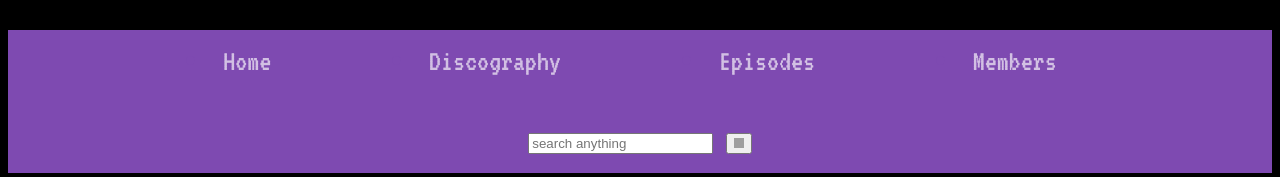
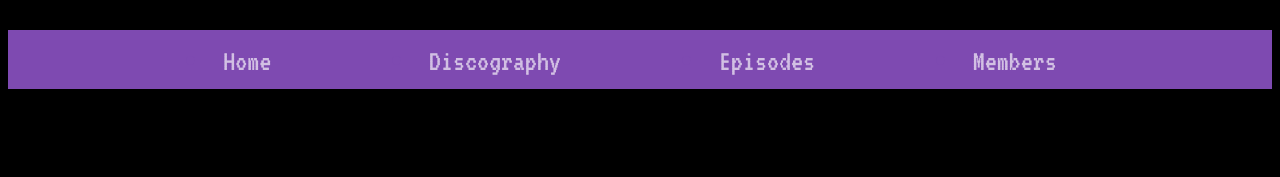
Before and after one commit to lddaffon/CS-Q1-Repository, a plain HTML site: page htdocs/discography.html in a window 1280 px wide. Shown: the top 177 px of the page. Drawn offline with Linux system fonts and the light colour scheme; grey boxes are pictures that could not be loaded.

Commit message:
no more search button wiee

```diff
--- a/htdocs/discography.html
+++ b/htdocs/discography.html
@@ -27,13 +27,6 @@
           <li><a href="/htdocs/ningning.html">Ningning</a></li>
           </ul> </span>
         </div>
-        <li><div align= "right">
-        <form action="search-bar">
-        <input type= "text" placeholder="search anything" name="q">
-        <button type="submit"><img src="https://cdn.onlinewebfonts.com/svg/img_197388.png" height="10" width="10">
-        </button>
-        </form>
-        </div></li>
         </ul>
         </nav>
 
```
Also changed, not shown: htdocs/episodes.html (+1 -7 lines).
